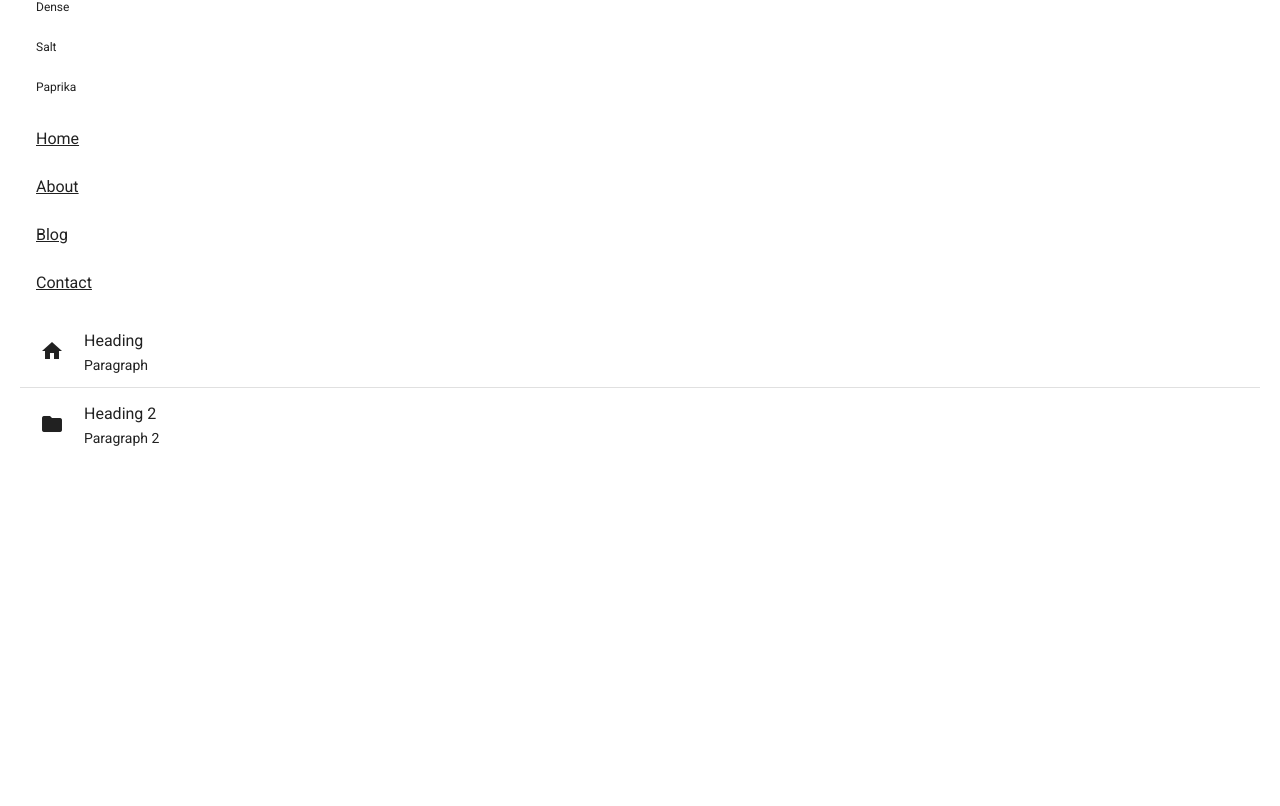
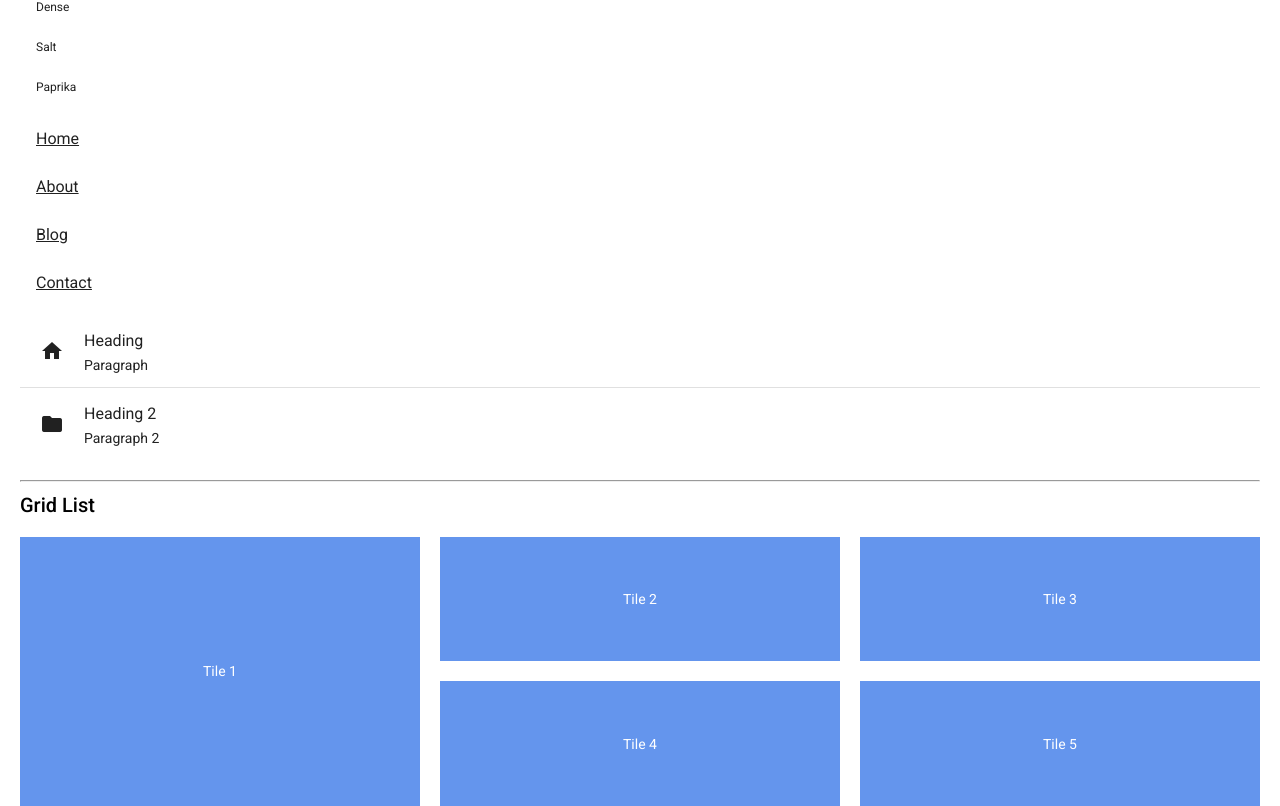
Before and after one commit to mhkmcp/angular-material, an Angular app: page / in a window 1280 px wide. Shown: the part 3089-3895 px from the top of the page. Before the commit the page ends 3549 px from the top, so only its background shows below. Built offline with nearby package versions, Linux system fonts and the light colour scheme.

Commit message:
added grid list

```diff
--- a/src/app/app.component.css
+++ b/src/app/app.component.css
@@ -21,3 +21,7 @@
 .btncenter {
     margin: 6rem;
 }
+mat-grid-tile {
+    color: white;
+    background-color: cornflowerblue;
+}
--- a/src/app/app.component.html
+++ b/src/app/app.component.html
@@ -232,3 +232,16 @@
     </mat-list-item>
    </mat-list>
 </section>
+
+<section>
+  <hr>
+  <h2>Grid List</h2>
+  <mat-grid-list cols="3" rowHeight="3:1" gutterSize="20px">
+    <mat-grid-tile rowspan="2">Tile 1</mat-grid-tile>
+    <mat-grid-tile>Tile 2</mat-grid-tile>
+    <mat-grid-tile>Tile 3</mat-grid-tile>
+    <mat-grid-tile>Tile 4</mat-grid-tile>
+    <mat-grid-tile>Tile 5</mat-grid-tile>
+  </mat-grid-list>
+
+</section>
--- a/src/app/material/material.module.ts
+++ b/src/app/material/material.module.ts
@@ -8,6 +8,7 @@
 import { MatMenuModule } from '@angular/material/menu';
 import { MatListModule } from '@angular/material/list';
 import { MatDividerModule } from '@angular/material/divider';
+import { MatGridListModule } from '@angular/material/grid-list';
 
 
 
@@ -21,6 +22,7 @@
   MatMenuModule,
   MatListModule,
   MatDividerModule,
+  MatGridListModule,
 ]
 
 @NgModule({
```
